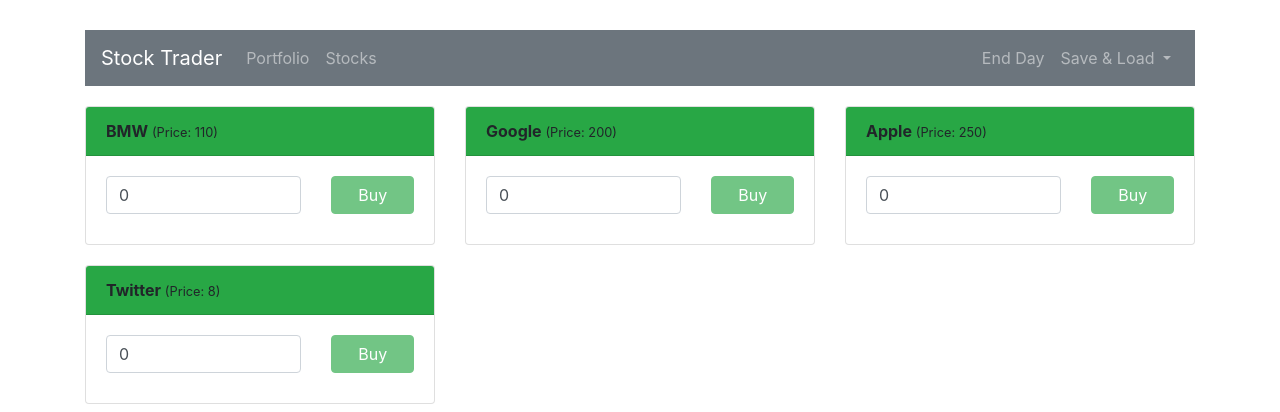
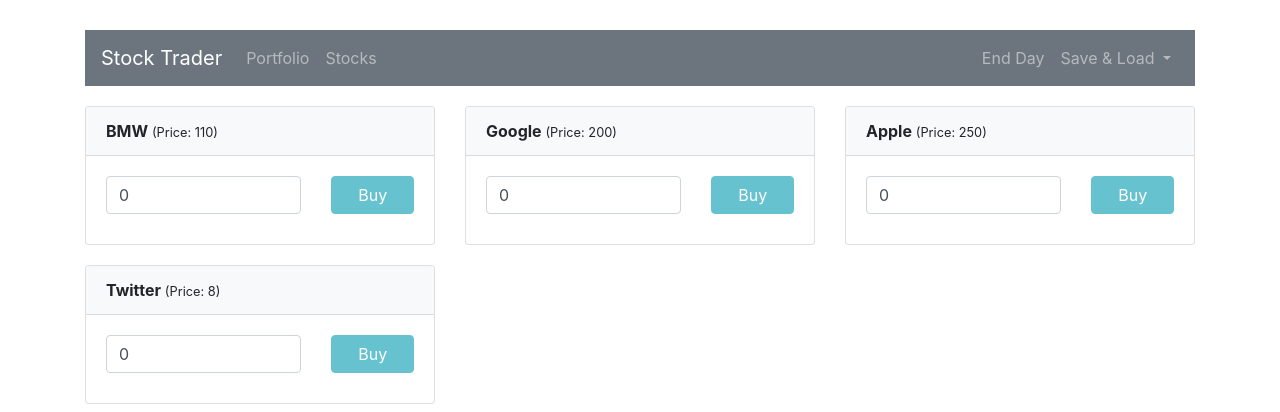
Before and after one commit to teana0953/stock-trader, a Vue app: page /stocks in a window 1280 px wide. Shown: the top 412 px of the page. Built offline with nearby package versions, Linux system fonts and the light colour scheme.

Commit message:
Update stock card color

```diff
--- a/src/views/stocks/Stock.vue
+++ b/src/views/stocks/Stock.vue
@@ -1,6 +1,6 @@
 <template>
     <b-col class="stock" sm="6" md="4">
-        <b-card class="stock__card" header-tag="header" header-bg-variant="success">
+        <b-card class="stock__card" header-tag="header" header-bg-variant="light">
             <template v-slot:header>
                 <strong>{{ stock.name }} </strong>
                 <small>(Price: {{ stock.price }})</small>
@@ -10,7 +10,7 @@
                     <b-form-input v-model.number="quantity" class="stock__card__col__input" type="number" placeholder="Quantity"></b-form-input>
                 </b-col>
                 <b-col class="stock__card__col stock__card__col--center">
-                    <b-button class="stock__card__col__button" variant="success" @click="buyStock" :disabled="quantity <= 0 || !Number.isInteger(quantity)">Buy</b-button>
+                    <b-button class="stock__card__col__button" variant="info" @click="buyStock" :disabled="quantity <= 0 || !Number.isInteger(quantity)">Buy</b-button>
                 </b-col>
             </b-row>
         </b-card>
```
